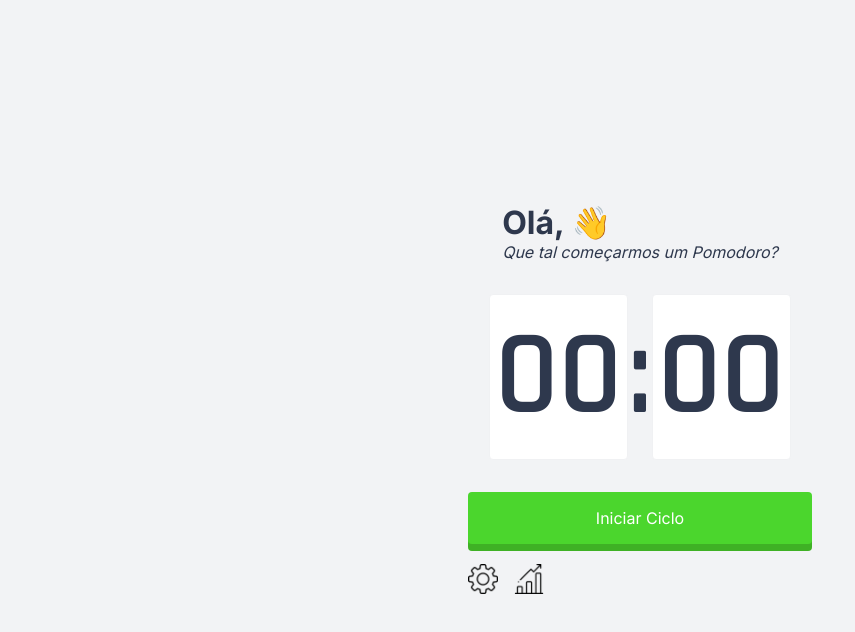
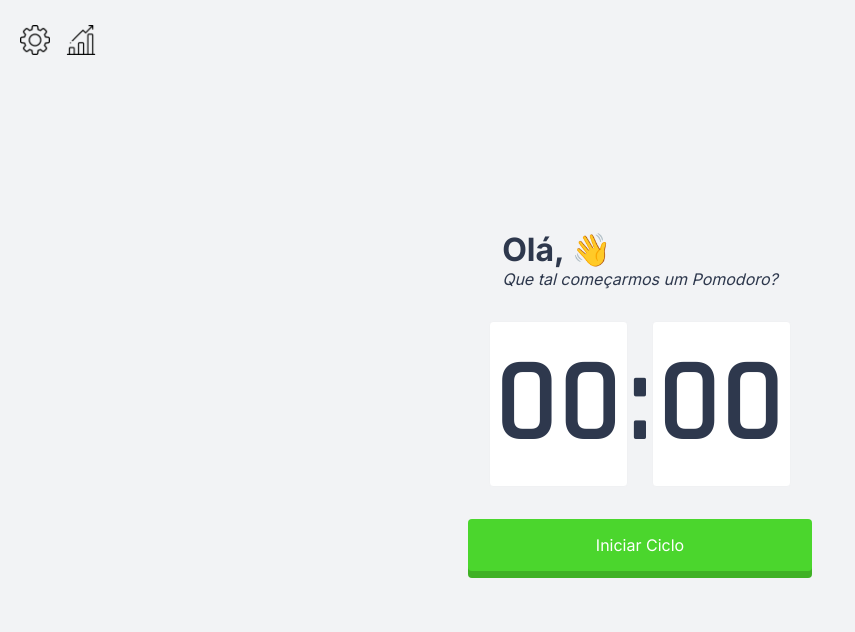
Before and after one commit to mmichelmonteiro2/pomodoro, an Electron app: page src/views/main/index.html in a window 1280 px wide. Shown: the whole page, without its empty margins (0-855 px from the left). Drawn offline with Linux system fonts and the light colour scheme; no server answers.

Commit message:
fix: Ajustar posição dos botões de histórico e metricas

```diff
--- a/src/views/main/styles.css
+++ b/src/views/main/styles.css
@@ -104,6 +104,9 @@
 }
 
 div.actions {
+  top: 5px;
+  left: 20px;
+  position: absolute;
   margin-top: 20px;
   display: flex;
   align-items: center;
```
Also changed, not shown: src/views/main/index.html (+1 -4 lines).
